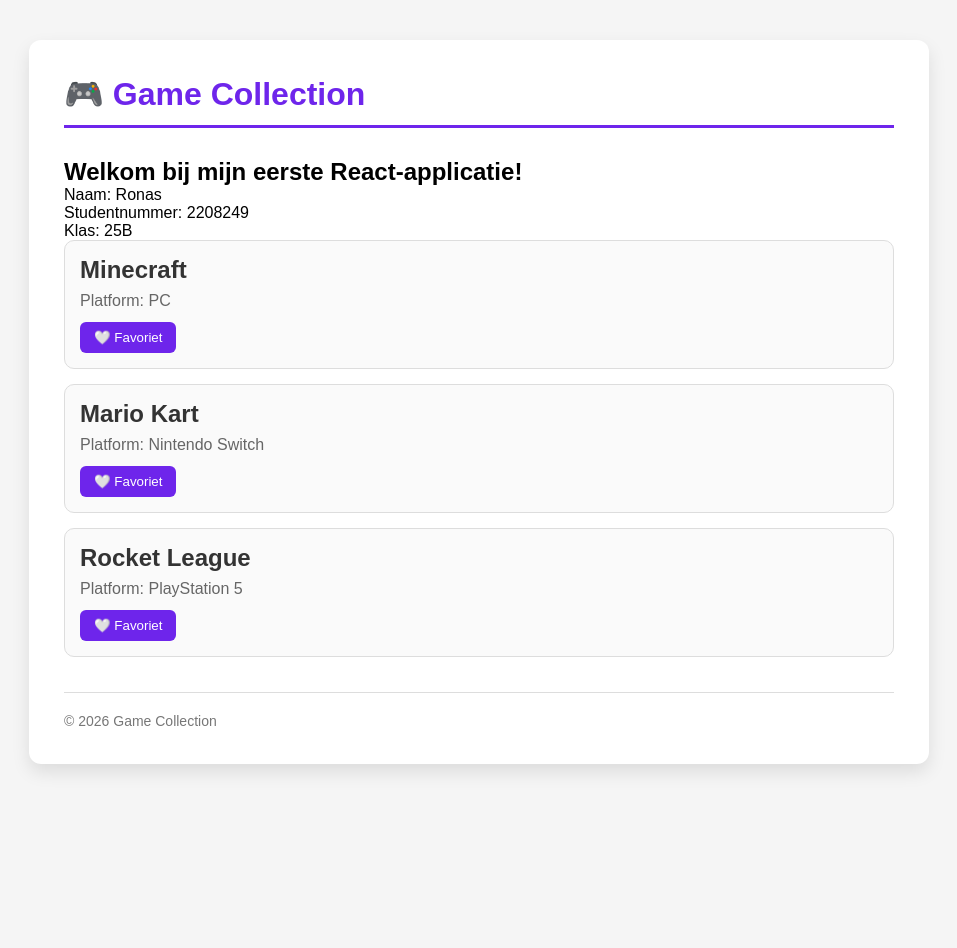
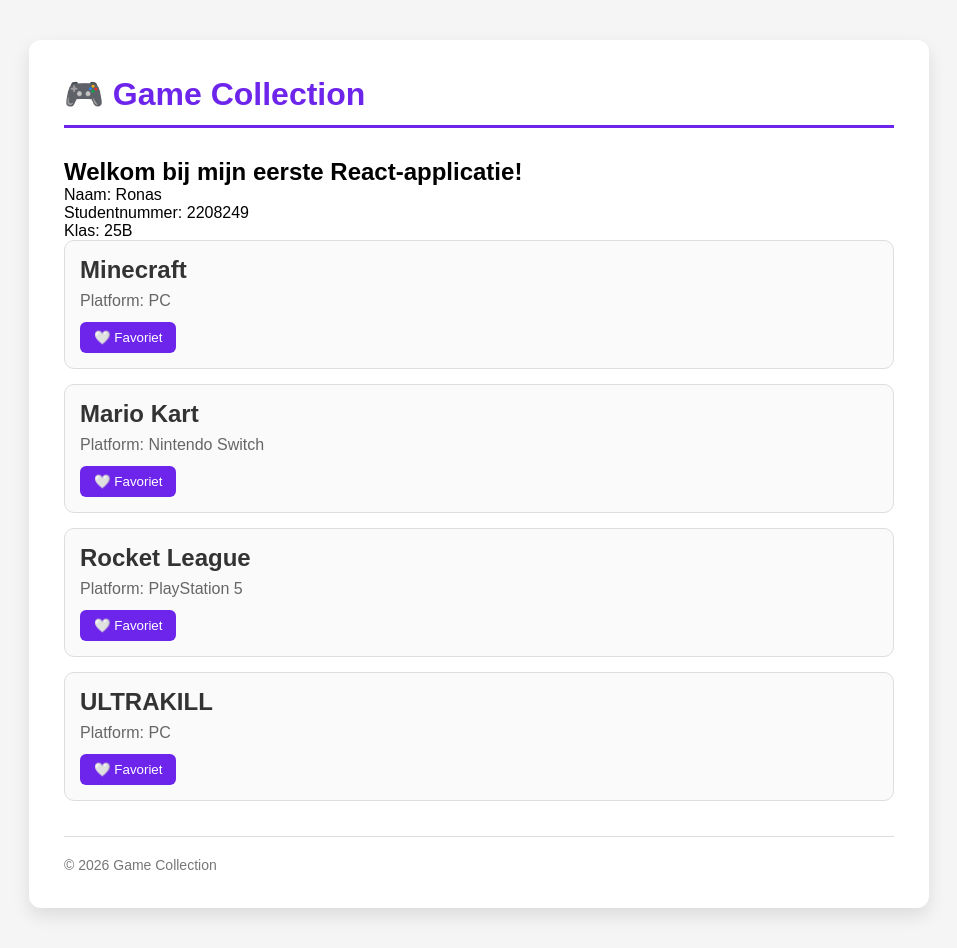
Before and after one commit to rbroesk-dev/Game-Collection, a React (Vite) app in the folder game-collection/: page / in a window 1280 px wide. Shown: the whole page, without its empty margins (161-1118 px from the left). Before the commit the page ends 804 px from the top, so only its background shows below. Built offline with nearby package versions, Linux system fonts and the light colour scheme.

Commit message:
Les 6 - Arrays en map toegepast

```diff
--- a/game-collection/src/App.jsx
+++ b/game-collection/src/App.jsx
@@ -4,6 +4,29 @@
 import GameCard from "./components/GameCard";
 
 function App() {
+  const games = [
+    {
+      id: 1,
+      title: "Minecraft",
+      platform: "PC"
+    },
+    {
+      id: 2,
+      title: "Mario Kart",
+      platform: "Nintendo Switch"
+    },
+    {
+      id: 3,
+      title: "Rocket League",
+      platform: "PlayStation 5"
+    },
+    {
+      id: 4,
+      title: "ULTRAKILL",
+      platform: "PC"
+    }
+  ];
+
   return (
     <div className="container">
       <Header title="🎮 Game Collection" />
@@ -14,20 +37,13 @@
         <p>Studentnummer: 2208249</p>
         <p>Klas: 25B</p>
 
-        <GameCard
-          title="Minecraft"
-          platform="PC"
-        />
-
-        <GameCard
-          title="Mario Kart"
-          platform="Nintendo Switch"
-        />
-
-        <GameCard
-          title="Rocket League"
-          platform="PlayStation 5"
-        />
+        {games.map((game) => (
+          <GameCard
+            key={game.id}
+            title={game.title}
+            platform={game.platform}
+          />
+        ))}
       </div>
 
       <Footer />
```
